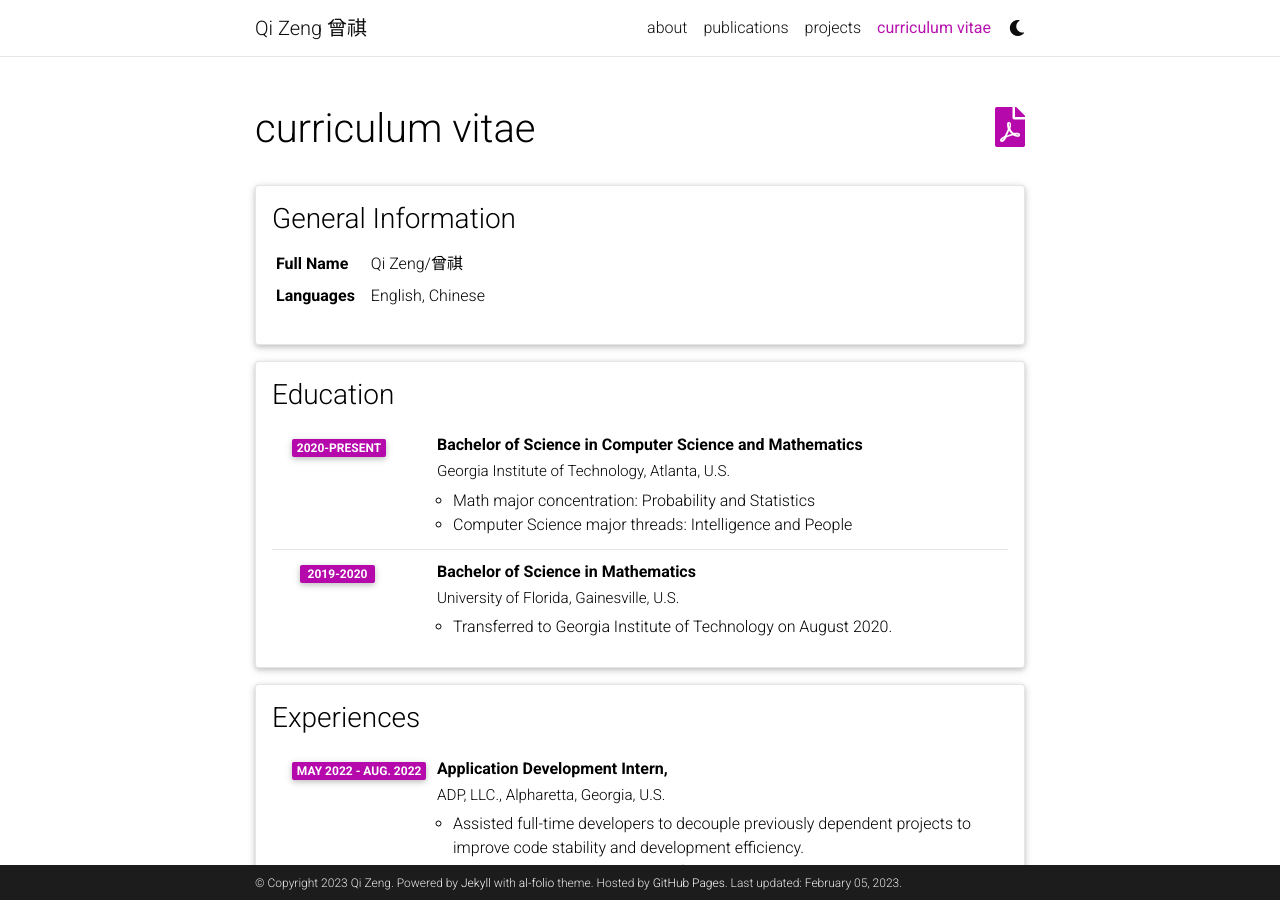
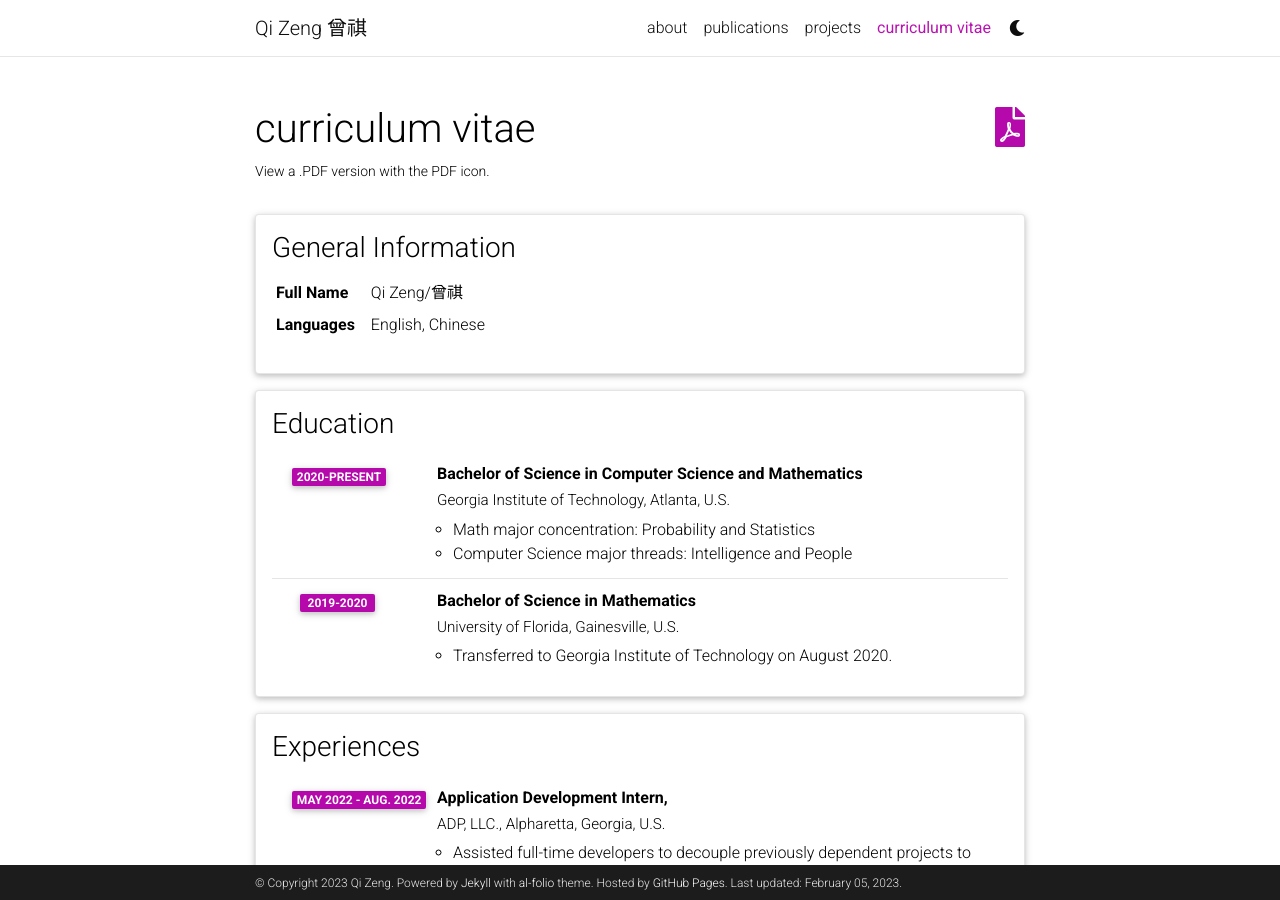
Before and after one commit to Q1Zeng/Q1Zeng.github.io, a Jekyll site: the page built from _pages/cv.md, in a window 1280 px wide and 900 px high. Built offline with Jekyll 4.4.1, drawn with Linux system fonts in a browser that asks for light colours; comment, search, counter and statistics services are not loaded; a style sheet for code colours, icons or effects is not loaded.

Commit message:
Increase news height

```diff
--- a/_config.yml
+++ b/_config.yml
@@ -166,7 +166,7 @@
     output: true
     permalink: /projects/:path/
 
-news_scrollable: true # adds a vertical scroll bar if there are more than 3 news items
+news_scrollable: false # adds a vertical scroll bar if there are more than 3 news items
 news_limit: 2 # leave blank to include all the news in the `_news` folder
 
 # -----------------------------------------------------------------------------
--- a/_includes/news.html
+++ b/_includes/news.html
@@ -2,7 +2,7 @@
           <div class="news">
             {% if site.news != blank -%}
             {%- assign news_size = site.news | size -%}
-            <div class="table-responsive" {% if site.news_scrollable and news_size > 3 %}style="max-height: 10vw"{% endif %}>
+            <div class="table-responsive" {% if site.news_scrollable and news_size > 3 %}style="max-height: 20vw"{% endif %}>
               <table class="table table-sm table-borderless">
               {%- assign news = site.news | reverse -%}
               {% if site.news_limit %}
--- a/_pages/cv.md
+++ b/_pages/cv.md
@@ -2,7 +2,9 @@
 layout: cv
 permalink: /cv/
 title: curriculum vitae
+description: View a .PDF version with the PDF icon.
+
 nav: true
 nav_order: 4
-cv_pdf: "Qi CV no details.pdf"
+cv_pdf: "Qi_CV.pdf"
 ---
```
Also changed, not shown: 2 other files.
